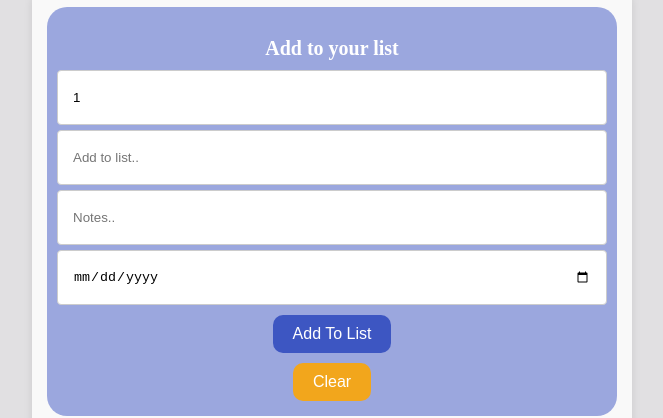
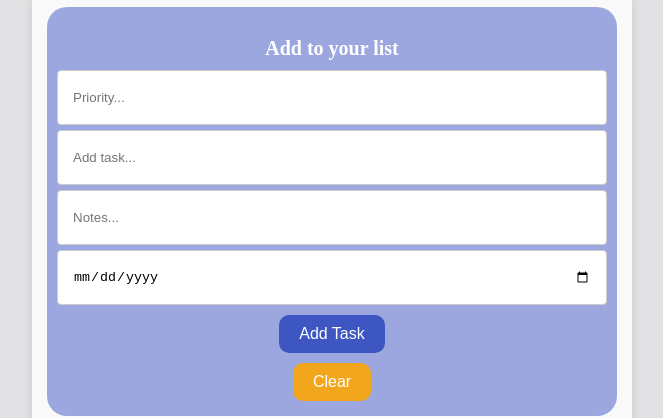
Before and after one commit to Tamerbekir/react-to-do-list, a React app: page / in a window 1280 px wide. Shown: the part 126-544 px from the top of the page, without its empty margins (308-971 px from the left). Built offline with nearby package versions, Linux system fonts and the light colour scheme; the HTML template or start-up script is replaced by a standard one.

Commit message:
Priorities are not filtered by the number, so smaller list items now show first. Added errror if user does not enter a task item. Added some css elements

```diff
--- a/src/Components/EditItem/EditItem.jsx
+++ b/src/Components/EditItem/EditItem.jsx
@@ -42,12 +42,14 @@ const EditItem = ({ index, newItemAdded, setNewItemAdded, showOnlyEdit, setShowO
   //function for saving the item we made changes to
   const saveEditedItem = async () => {
     try {
-      //we take and spread the data from our array of added items
+      // Adding the new items so they can be displayed on the page
       const updatedList = [...newItemAdded];
       //we take the array of added items and add that to our setEdit form
       updatedList[index] = editForm;
       // the new item is added to the array using our useState
       setNewItemAdded(updatedList);
+      // Sort the array based on the priority, as it sorts through the items
+      updatedList.sort((item1, item2) => item1.priority - item2.priority);
       //useState for canceling the edit is not closes
       setConfirmEdit(false);
       //useState for nONLY showing the edit form is now closed (delete and complete buttons return)
--- a/src/Pages/List/List.jsx
+++ b/src/Pages/List/List.jsx
@@ -4,11 +4,10 @@ import EditItem from '../../Components/EditItem/EditItem';
 import CompletedItem from '../../Components/CompletedItem/CompletedItem'
 import 'react-toastify/dist/ReactToastify.css';
 import { ToastContainer, toast, Bounce } from 'react-toastify'
+import { Box } from '@mui/material';
 
 
 const ToDo = () => {
-  // Adding a count for each time an item is added
-  const [count, setCount] = useState(1);
   // useState for adding a new item which is being added to an array
   const [newItemAdded, setNewItemAdded] = useState(() => {
     // Taking the newly added item and adding into local storage, called "toDoList"
@@ -21,6 +20,9 @@ const ToDo = () => {
       return []
     }
   });
+
+  // const priorities = [High, Medium, Low]
+
 
   // useEffect for saving the current state of the to-do list to localStorage
   // Whenever the 'newItemAdded' state changes, the to-do list is converted to a JSON string
@@ -44,7 +46,8 @@ const ToDo = () => {
     item: '',
     notes: '',
     date: '',
-    priority: count
+    // priority: count
+    priority: ''
   })
 
   // Handling the change in the input fields
@@ -62,16 +65,35 @@ const ToDo = () => {
       item: '',
       notes: '',
       date: '',
-      priority: count,
+      priority: ''
     })
     //when the function is called, the text is also cleared
-    setAddedText('')
+    // setAddedText('')
   }
+
+
+  const [error, setError] = useState()
 
 
   // Handling the function that creates the action once the 'add to list' button is clicked
   const handleToDoList = async () => {
     try {
+      // conditional to ensure user puts in an item in their todo list
+      if (toDoList.item === '') {
+        //if left empty, user will get an alert
+        toast.error('Looks like you forgot to add a task!', {
+          position: 'top-center',
+          autoClose: 2000,
+          hideProgressBar: true,
+          closeOnClick: true,
+          pauseOnHover: false,
+          draggable: true,
+          progress: undefined,
+          theme: 'light',
+          transition: Bounce,
+        })
+      } else {
+        //other wise, success
         toast.success('Added!', {
           position: 'top-center',
           autoClose: 2000,
@@ -84,24 +106,21 @@ const ToDo = () => {
           transition: Bounce,
         })
         // Adding the new items so they can be displayed on the page
-      setNewItemAdded([...newItemAdded, toDoList]);
-      // Update the count
-      setCount(count + 1);
-      // Clear the todo list after added but keep adding a +1 to the counter (priority)
+        const updatedList = [...newItemAdded, toDoList];
+        // Sort the array based on the priority, as it sorts through the items
+        updatedList.sort((item1, item2) => item1.priority - item2.priority);
+        // Update state with the sorted array
+        setNewItemAdded(updatedList);
+        //if the user is adding to their list, then the list cannot be empty, thus we set the emptyList useState to false and the user is displayed a message
+        setEmptyList(false)
+      }
+      // Clear the todo list after added. However, if the user does not choose a priority, 'no priority' will be displayed when adding. If the user picks a priority it will show that instead
       setToDoList({
         item: '',
         notes: '',
         date: '',
-        priority: count + 1
+        priority: 'No Priority'
       });
-      //When a to-do is added, useState is called to display an open text field where text saying ADDED is displayed within the HTML
-      // setAddedText(' ')
-      // when a to-do is added, the deleted text is cleared via useState
-      // setDeletedText(false)
-      //if the user is adding to their list, then the list cannot be empty, thus we set the emptyList useState to false
-      setEmptyList(false)
-      //if user is adding to the list, the complete text is gone
-      // setCompletedText(false)
     } catch (error) {
       console.log(error);
     }
@@ -169,6 +188,7 @@ const ToDo = () => {
     setNewItemAdded(updatedList)
   };
 
+
   return (
     <div className="toDoDiv">
       <div>
@@ -177,15 +197,16 @@ const ToDo = () => {
             <p className='addToListTag'>Add to your list</p>
             <input
               className="priorityInput"
-              placeholder='Priority..'
+              placeholder='Priority...'
               name='priority'
               type='number'
               value={toDoList.priority}
               onChange={handleToDoChange}
             />
+            {/* <p className='pickAPriorityText'>Pick a priority, or make up your own</p> */}
             <input
               className="ItemInput"
-              placeholder='Add to list..'
+              placeholder='Add task...'
               name='item'
               type='text'
               value={toDoList.item}
@@ -193,7 +214,7 @@ const ToDo = () => {
             />
             <input
               className="notesInput"
-              placeholder='Notes..'
+              placeholder='Notes...'
               name='notes'
               type='text'
               value={toDoList.notes}
@@ -205,11 +226,10 @@ const ToDo = () => {
               name='date'
               type='date'
               value={toDoList.date}
-              onChange={handleToDoChange}
             />
             <div className='addAndClearDiv'>
               {/* calling the function for adding an item */}
-              <button onClick={handleToDoList}>Add To List</button>
+              <button onClick={handleToDoList}>Add Task</button>
               {/* useState for clearing the input fields */}
               <button className='clearBtn' onClick={handleClearFields}>Clear</button>
             </div>
@@ -219,10 +239,10 @@ const ToDo = () => {
             {newItemAdded.map((newItem, index) => (
               <div className="listItem" key={index}>
                 <div className="list">
-                  <p>Priority: {newItem.priority}</p>
-                  <p>To Do: {newItem.item}</p>
-                  <p>Notes: {newItem.notes}</p>
-                  <p>Date: {newItem.date}</p>
+                  <p className='priorityText' > Priority: {newItem.priority}</p>
+                  <p className='toDoText'>Task: {newItem.item}</p>
+                  <p className='notesText' >Notes: {newItem.notes}</p>
+                  <p className='dateText' >Date: {newItem.date}</p>
                 </div>
                 {/* delete component, deletes the index and is passing through the delete item fro the delete component */}
                 <div className='actionBtns'>
```
Lines whose indentation alone changed are shown as unchanged.
